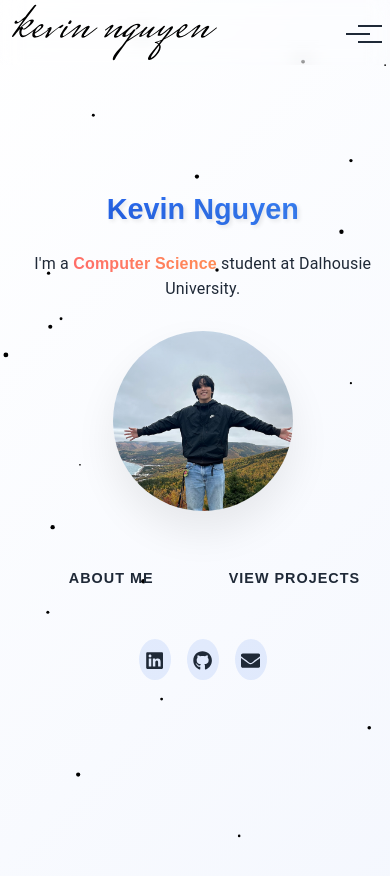
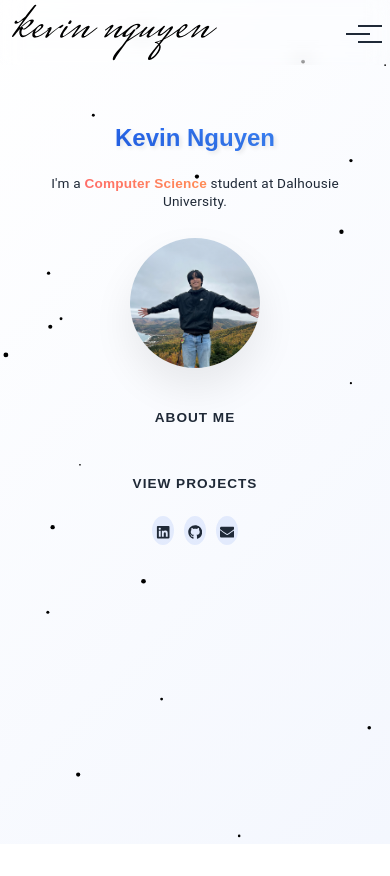
Before and after one commit to KevinDal2027/KevinPortfolio, a React (Vite) app: page / in a window 390 px wide. Shown: the top 876 px of the page. After the commit the page ends 844 px from the top, so only its background shows below. Built offline with nearby package versions, Linux system fonts and the light colour scheme.

Commit message:
Home page better lining

```diff
--- a/src/components/Home.jsx
+++ b/src/components/Home.jsx
@@ -43,7 +43,7 @@ const Home = () => {
     <div className="home-container">
       <ParticleBackground />
       <Container fluid>
-        <Row className="justify-content-center min-vh-100 pt-5">
+        <Row className="justify-content-center" style={{ height: '100%', margin: 0 }}>
           <Col xs={12} lg={8} className="text-center">
             <div className="hero-content">
               <h1 className="display-4 fw-bold mb-4">
--- a/src/components/styles/Home.css
+++ b/src/components/styles/Home.css
@@ -1,11 +1,14 @@
 .home-container {
-  min-height: 100vh;
+  height: 100vh;
+  max-height: 100vh;
   display: flex;
   align-items: center;
   position: relative;
   z-index: 1;
   background: linear-gradient(135deg, var(--bg-color) 0%, rgba(var(--primary-color-rgb), 0.05) 100%);
-  padding-top: 0.2rem;
+  padding-top: 80px;
+  overflow: hidden;
+  box-sizing: border-box;
 }
 
 .home-container > * {
@@ -13,8 +16,20 @@
   z-index: 2;
 }
 
+.home-container .container-fluid {
+  height: calc(100% - 80px);
+  display: flex;
+  align-items: center;
+  padding: 0;
+}
+
+.home-container .row {
+  width: 100%;
+  margin: 0;
+}
+
 .hero-content {
-  padding: 2rem 0;
+  padding: 1rem 0;
   max-width: 800px;
   margin: 0 auto;
 }
@@ -22,7 +37,7 @@
 .hero-content h1 {
   font-size: 3.5rem;
   line-height: 1.2;
-  margin-bottom: 1.5rem;
+  margin-bottom: 1rem;
   font-family: 'Montserrat', sans-serif;
   font-weight: 800;
   background: linear-gradient(45deg, var(--primary-color), var(--accent-color));
@@ -36,10 +51,10 @@
   font-family: 'Roboto', sans-serif;
   font-size: 1.2rem;
   font-weight: 400;
-  line-height: 1.8;
+  line-height: 1.6;
   letter-spacing: 0.2px;
   color: var(--text-color);
-  margin: 0 auto;
+  margin: 0 auto 0.5rem auto;
   max-width: 700px;
 }
 
@@ -132,7 +147,7 @@
 }
 
 .cta-buttons {
-  margin: 2rem 0;
+  margin: 1rem 0;
 }
 
 .cta-buttons .btn {
@@ -146,6 +161,7 @@
 
 .social-links {
   gap: 1.5rem;
+  margin-top: 0.5rem !important;
 }
 
 .social-link {
@@ -187,9 +203,10 @@
 
 .hero-image-container {
   position: relative;
-  padding: 1.5rem;
+  padding: 1rem;
   perspective: 1000px;
   width: 100%;
+  margin: 0.5rem 0;
 }
 
 .hero-image {
@@ -224,28 +241,37 @@
 @media (max-width: 991.98px) {
   .home-container{
     padding-left: 4%;
-    padding-top: 8rem;
+    padding-top: 80px;
+    padding-bottom: 0;
+  }
+
+  .home-container .container-fluid {
+    height: calc(100% - 80px);
   }
   .hero-content {
-    padding: 1rem 0;
+    padding: 0.5rem 0;
   }
 
   .hero-content h1 {
     font-size: 2rem;
+    margin-bottom: 0.5rem;
   }
 
   .hero-content .lead {
-    font-size: 1.1rem;
+    font-size: 1rem;
+    line-height: 1.4;
+    margin-bottom: 0.3rem;
   }
 
   .hero-image-container {
     padding: 0.3rem;
+    margin: 0.3rem 0;
   }
 
   .hero-image {
     width: 100%;
-    min-width: 160px;
-    max-width: 200px;
+    min-width: 120px;
+    max-width: 160px;
     height: auto;
     border-radius: 50%;
     aspect-ratio: 1;
@@ -256,41 +282,85 @@
     border-radius: 50%;
   }
 
+  .cta-buttons {
+    margin: 0.5rem 0;
+  }
+
   .cta-buttons .btn {
-    padding: 0.5rem 1rem;
-    font-size: 1rem;
-    min-width: 140px;
+    padding: 0.4rem 0.8rem;
+    font-size: 0.9rem;
+    min-width: 120px;
   }
 
   .social-links {
-    gap: 1rem;
+    gap: 0.8rem;
+    margin-top: 0.3rem !important;
   }
 
   .social-link {
-    font-size: 1.2rem;
-    padding: 0.4rem;
+    font-size: 1rem;
+    padding: 0.3rem;
   }
 }
 
 @media (max-width: 767.98px) {
+  .home-container {
+    padding-left: 2%;
+    padding-right: 2%;
+    padding-top: 80px;
+  }
+
+  .home-container .container-fluid {
+    height: calc(100% - 80px);
+  }
+
+  .hero-content {
+    padding: 0.3rem 0;
+  }
+
   .hero-content h1 {
-    font-size: 1.8rem;
+    font-size: 1.5rem;
+    margin-bottom: 0.3rem;
+    line-height: 1.1;
   }
 
   .hero-content .lead {
-    font-size: 1rem;
-    line-height: 1.6;
+    font-size: 0.85rem;
+    line-height: 1.3;
+    margin-bottom: 0.2rem;
+  }
+
+  .hero-image-container {
+    padding: 0.2rem;
+    margin: 0.2rem 0;
   }
 
   .hero-image {
-    min-width: 140px;
-    max-width: 180px;
+    min-width: 100px;
+    max-width: 130px;
+  }
+
+  .cta-buttons {
+    margin: 0.3rem 0;
+    flex-direction: column;
+    gap: 0.3rem;
   }
 
   .cta-buttons .btn {
     width: 100%;
-    margin: 0.5rem 0;
+    margin: 0;
+    font-size: 0.85rem;
+    padding: 0.35rem 0.7rem;
+    min-width: auto;
+  }
+
+  .social-links {
+    gap: 0.6rem;
+    margin-top: 0.2rem !important;
+  }
+
+  .social-link {
     font-size: 0.9rem;
-    min-width: 120px;
+    padding: 0.25rem;
   }
 }
--- a/src/components/styles/Projects.css
+++ b/src/components/styles/Projects.css
@@ -738,3 +738,16 @@ button.btn-light:hover {
   font-size: 1.2rem;
   font-weight: normal;
 }
+
+/* Responsive adjustments for gallery header to match home page */
+@media (max-width: 991.98px) {
+  .gallery-header {
+    font-size: 2rem;
+  }
+}
+
+@media (max-width: 767.98px) {
+  .gallery-header {
+    font-size: 1.8rem;
+  }
+}
```
